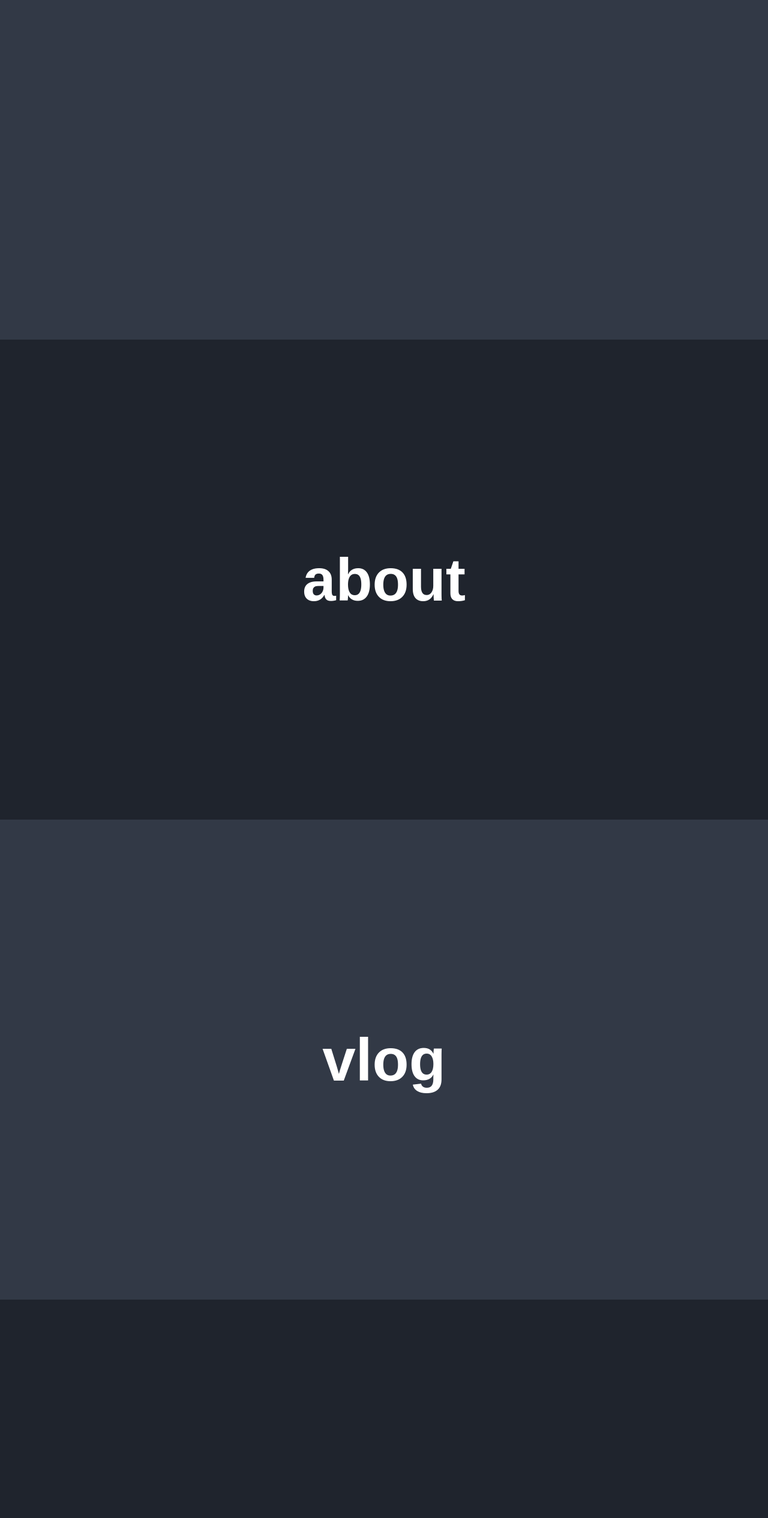
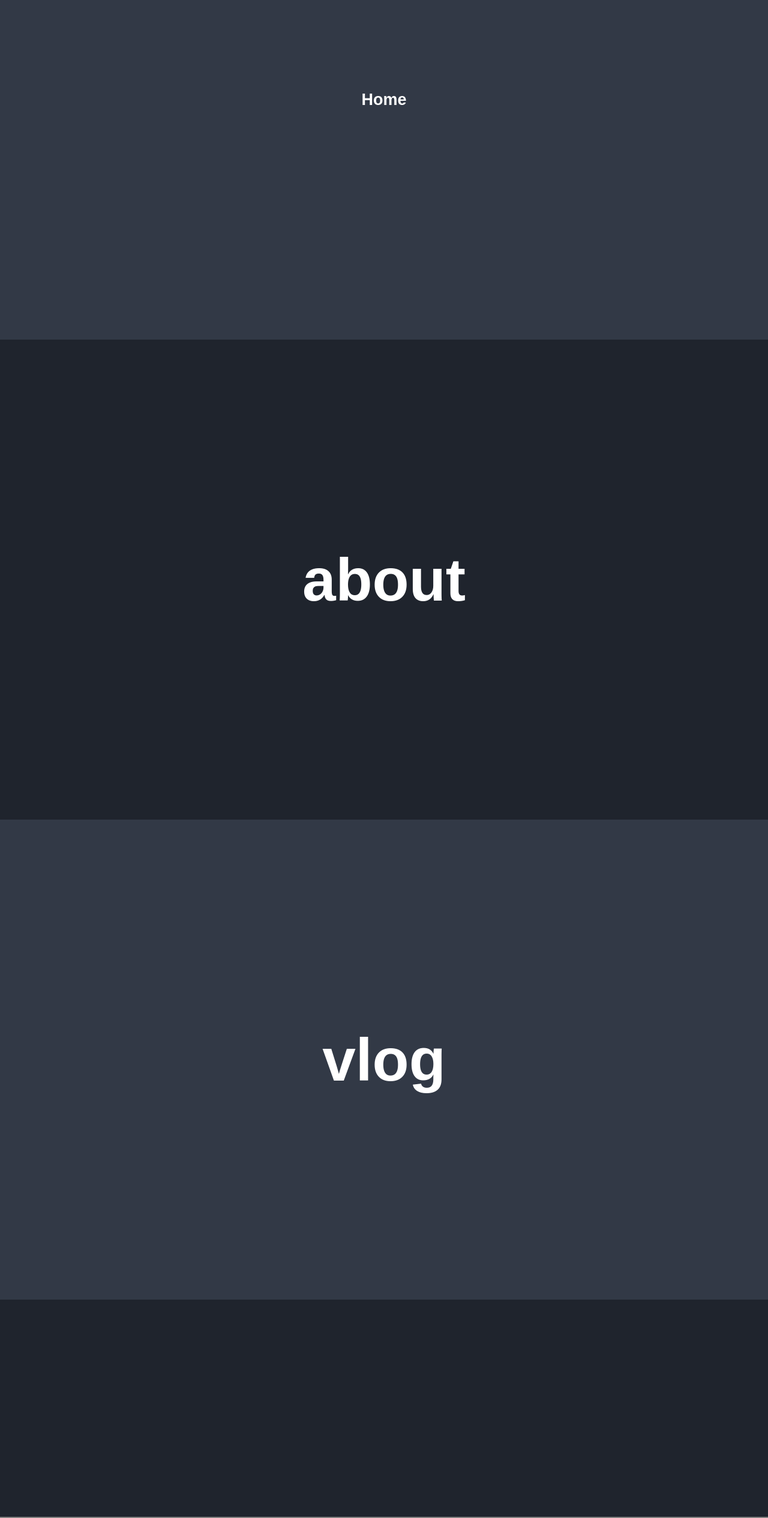
Before and after one commit to PabloReynaga/GymWebsite, a SvelteKit app: page / in a window 1280 px wide. Shown: the part 234-2764 px from the top of the page at 60% size. Built offline with nearby package versions, Linux system fonts and the light colour scheme.

Commit message:
NavBar items color has been added.

```diff
--- a/src/app.scss
+++ b/src/app.scss
@@ -5,7 +5,6 @@ html,body,h1{
   padding: 0;
   font-family: 'Montserrat', sans-serif;
   color: $bg-dark;
-  background:gray;
   box-sizing: border-box;
   scroll-behavior: smooth;
 }
@@ -29,6 +28,7 @@ nav a{
   font-weight: 500;
   margin-left: 35px;
   transition: .3s;
+
 }
 nav a:hover{
   color: $primary;
--- a/src/routes/+layout.svelte
+++ b/src/routes/+layout.svelte
@@ -1,5 +1,6 @@
 <script>
-  import "../app.scss";
+import "../app.scss";
+
 </script>
 
-<slot />
+<slot></slot>
--- a/src/routes/+page.svelte
+++ b/src/routes/+page.svelte
@@ -1,39 +1,41 @@
 <script>
+import Contact from '..//routes/sections/contact/+page.svelte'
 let y=0;
 
-$:innerHeight=0
+$:innerHeight=0;
 
 $: console.log(y);
 $: console.log(innerHeight)
-$: colored = ""
+$: colored = {
+    homeButton : true,
+    aboutButton :false,
+    vlogButton:false,
+    contactMeButton : false}
 
 
 </script>
 <svelte:window bind:scrollY={y} bind:innerHeight />
 <header>
-
-
     <a href="#home" class="logo">LOGO</a>
     <nav class="items-nav">
-
-        <a href="#home" class="active" >Home</a>
-        <a href="#about" class={colored}>About</a>
-        <a href="#vlog" class={colored}>Vlog</a>
-        <a href="#contact" class={colored}>Contact me</a>
+        <a href="#home" class:active={colored.homeButton} on:click={()=>{colored.homeButton=true, colored.aboutButton = false, colored.vlogButton = false, colored.contactMeButton= false}}>Home</a>
+        <a href="#about" class:active={colored.aboutButton} on:click={()=>{colored.homeButton=false, colored.aboutButton = true, colored.vlogButton = false, colored.contactMeButton= false}}>About</a>
+        <a href="#vlog" class:active={colored.vlogButton} on:click={()=>{colored.homeButton=false, colored.aboutButton = false, colored.vlogButton = true, colored.contactMeButton= false}}>Vlog</a>
+        <a href="#contact" class:active={colored.contactMeButton} on:click={()=>{colored.homeButton=false, colored.aboutButton = false, colored.vlogButton = false, colored.contactMeButton= true}}>Contact me</a>
     </nav>
-
-
-
 </header>
 <body>
     <section id="home">
-        <div class="home-container">
+        <div class="home-container">Home
 
         </div>
     </section>
     <section id="about">about</section>
     <section id="vlog">vlog</section>
-    <section id="contact">contact</section>
+    <section id="contact" >
+        <Contact/>
+
+    </section>
 </body>
 
 <style lang="scss">
--- /dev/null
+++ b/src/routes/sections/+page.svelte
@@ -0,0 +1 @@
+<h1>Router</h1>
```
